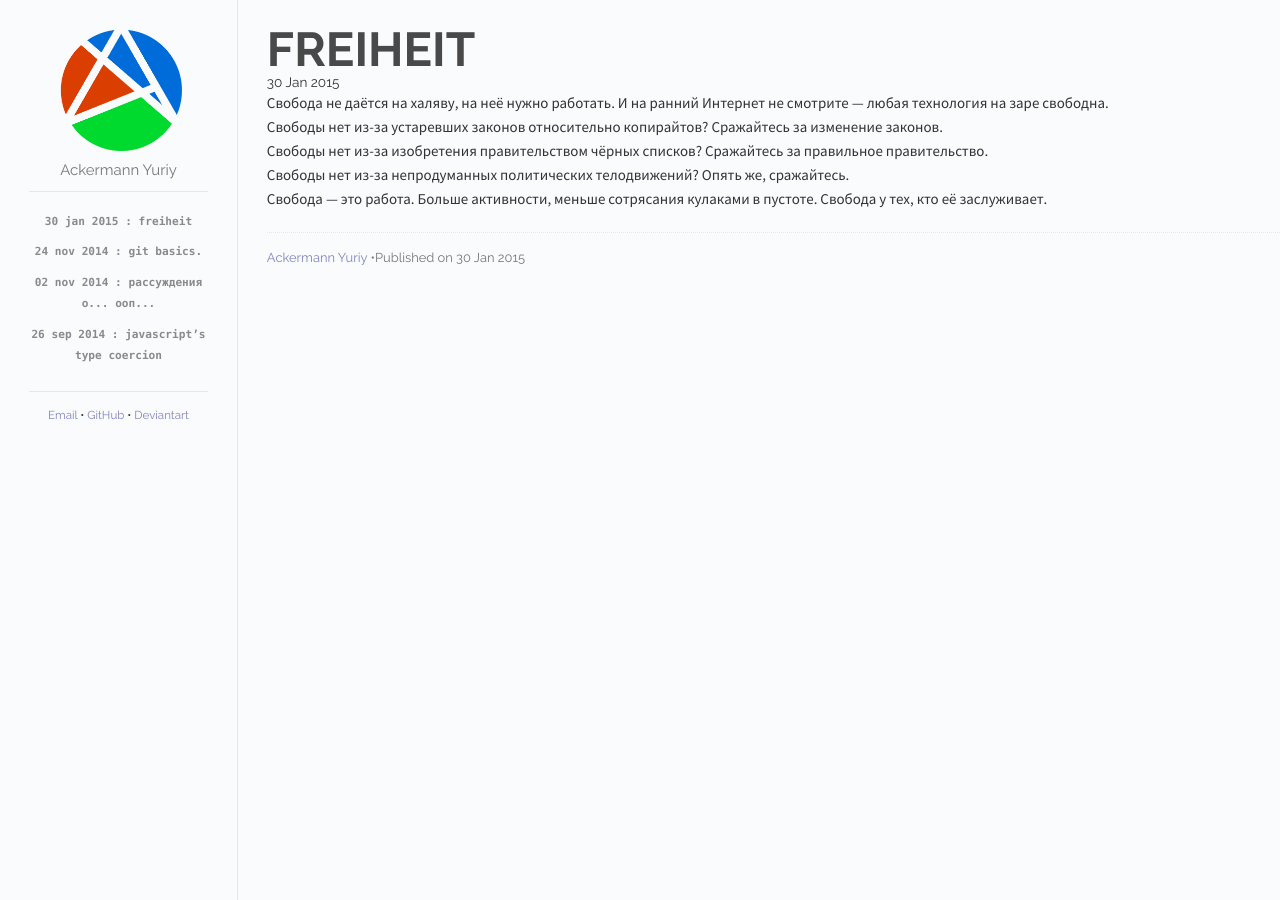
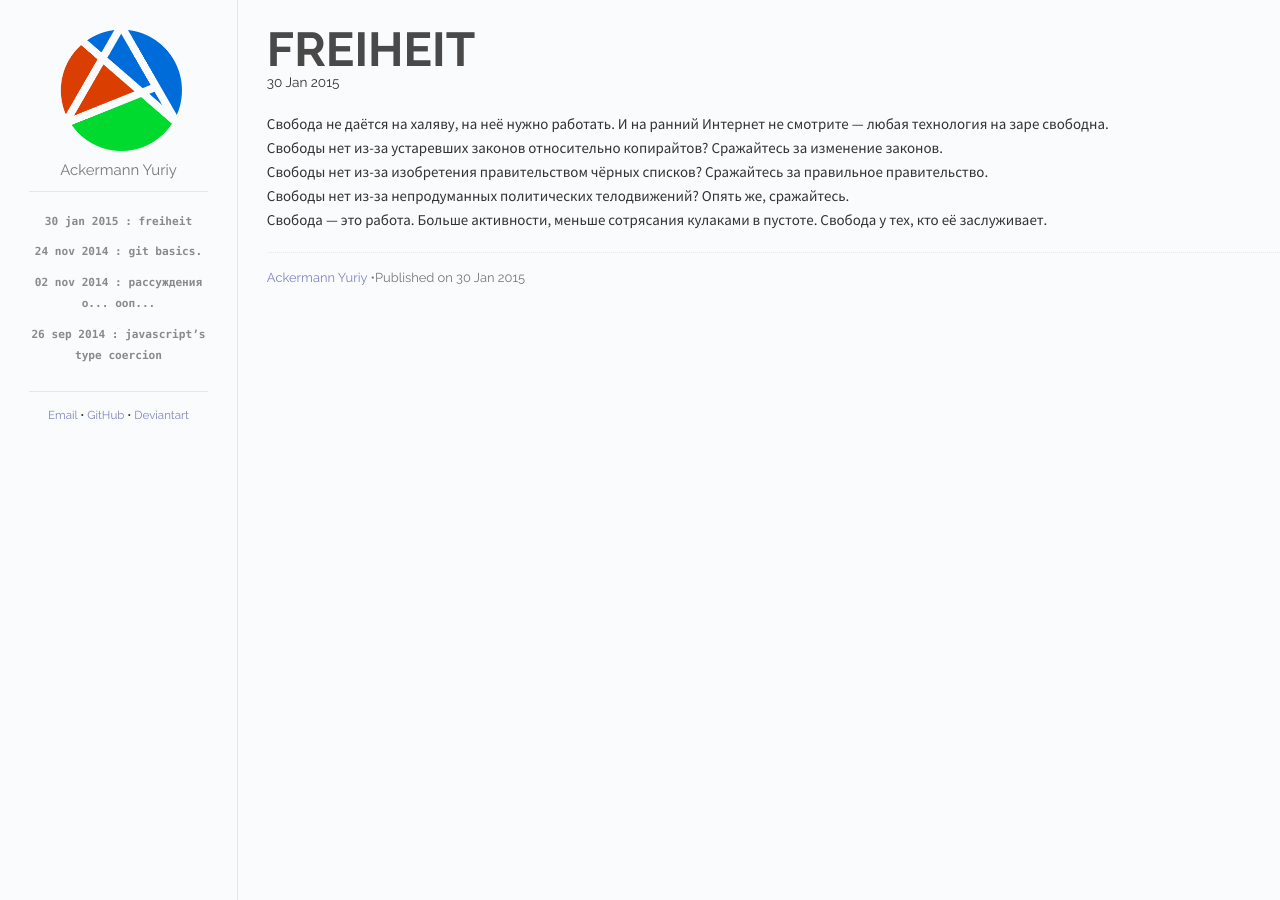
Before and after one commit to herrjemand/herrjemand.github.io, a Jekyll site: the page built from _posts/2015-01-30-freiheit.md, in a window 1280 px wide. Built offline with Jekyll 4.4.1, drawn with Linux system fonts in a browser that asks for light colours; Markdown is read by kramdown in place of the engine named in the settings.

Commit message:
Update main.css

```diff
--- a/css/main.css
+++ b/css/main.css
@@ -138,6 +138,7 @@ a:hover {
 }
 
 .post {
+  margin-top: 1.5em;
   line-height: 24px;
   clear: both;
 }
```
